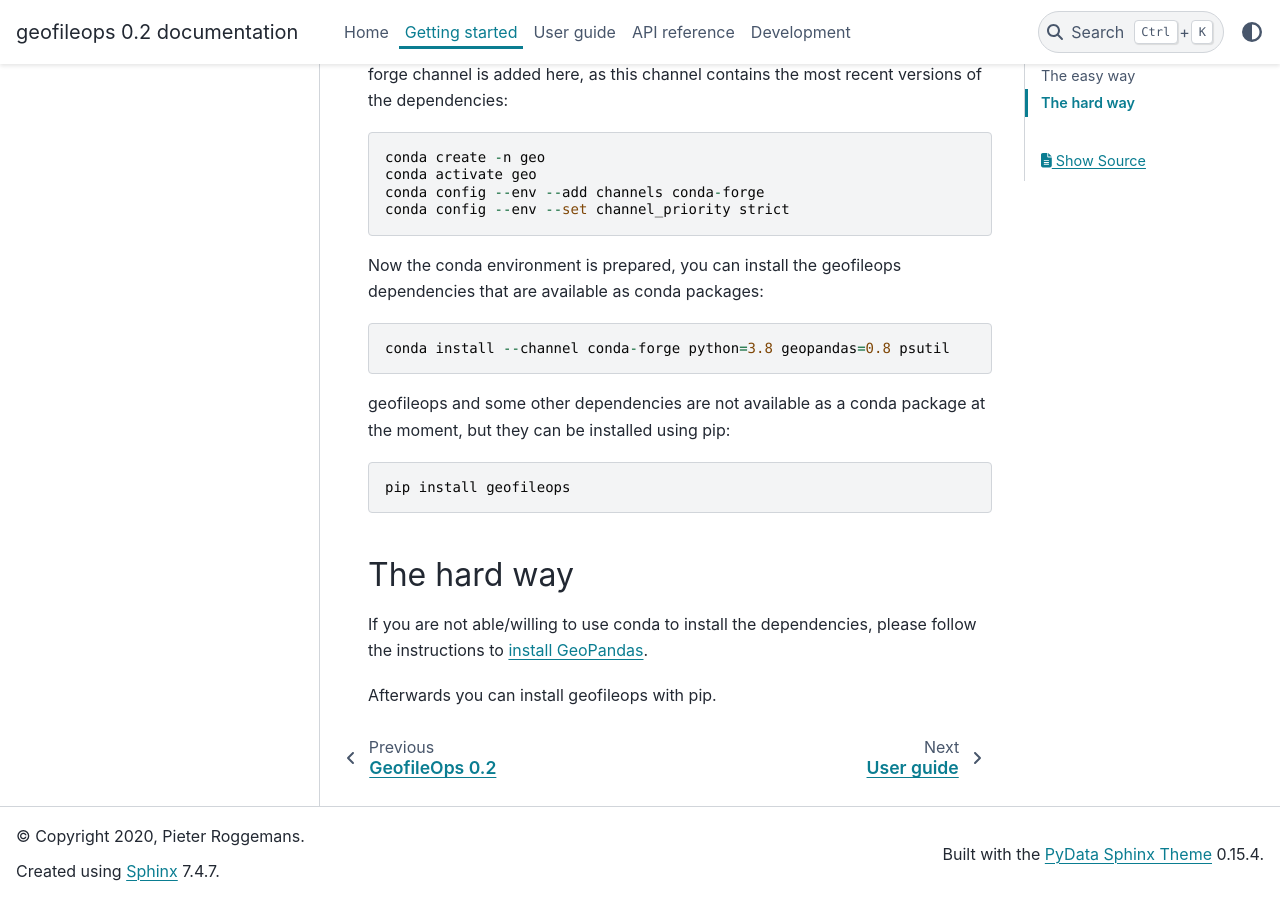
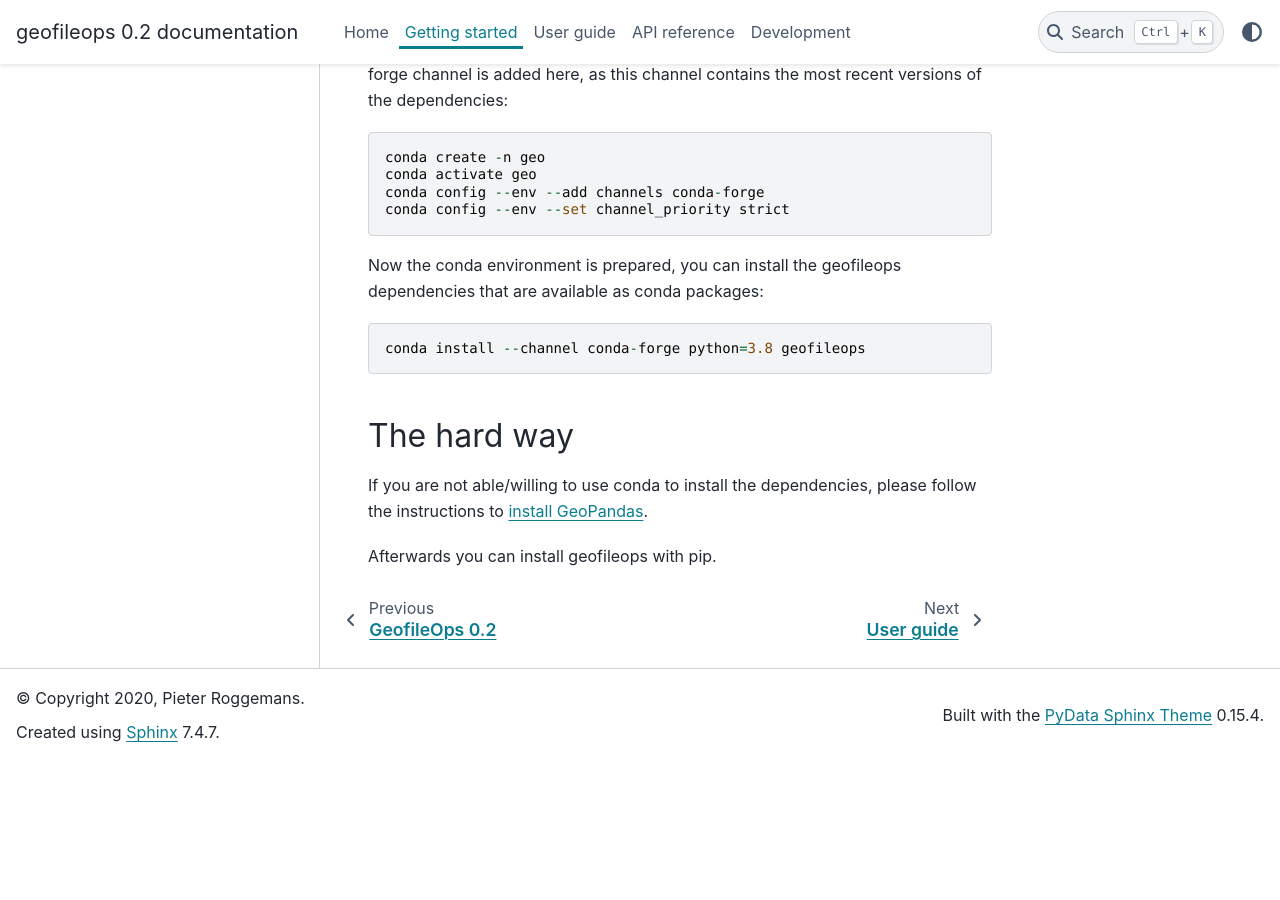
Before and after one commit to geofileops/geofileops, a Sphinx documentation site: the page built from docs/getting_started.rst, in a window 1280 px wide and 900 px high, scrolled down 504 px. Built offline with Sphinx 7.4.7 and the PyData theme 0.15.4, drawn with Linux system fonts in a browser that asks for light colours; after the commit the page ends 1265 px from its top, so only the background shows below that.

Commit message:
Update getting started because geofileops can now be installed with conda

```diff
--- a/docs/getting_started.rst
+++ b/docs/getting_started.rst
@@ -26,12 +26,7 @@
 Now the conda environment is prepared, you can install the geofileops
 dependencies that are available as conda packages::
 
-    conda install --channel conda-forge python=3.8 geopandas=0.8 psutil
-
-geofileops and some other dependencies are not available as a conda package
-at the moment, but they can be installed using pip::
-
-    pip install geofileops
+    conda install --channel conda-forge python=3.8 geofileops
 
 The hard way
 ------------
```
Also changed, not shown: 1 other file.
